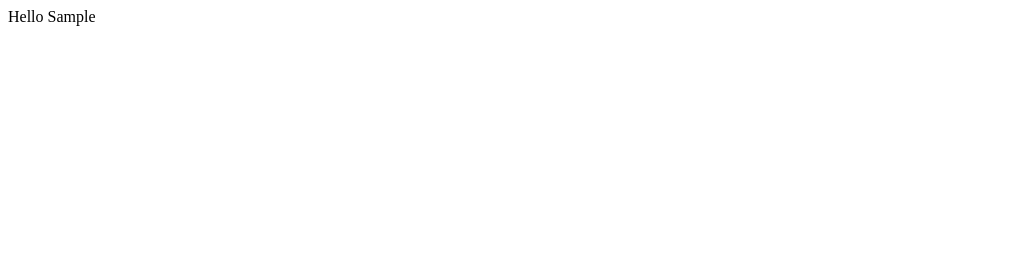
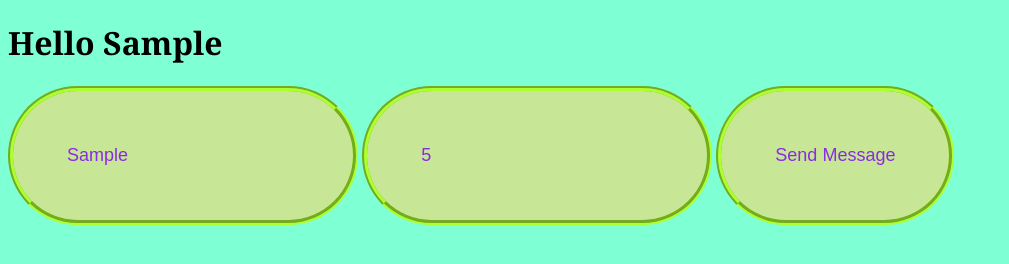
Before and after one commit to sumbul03/JavaScript-Problem-Solving-Practice, a plain HTML site: page JS Variables/DocumentObjectModel/index.html in a window 1280 px wide. Both pictures are taken after typing "Sample", "5" into the empty fields and a click on the button "Send Message". Shown: the whole page, without its empty margins (0-1009 px from the left). Drawn offline with Linux system fonts and the light colour scheme.

Commit message:
Updated script for keeping styling intact after submit button is clicked

```diff
--- a/JS Variables/DocumentObjectModel/app.js
+++ b/JS Variables/DocumentObjectModel/app.js
@@ -1,10 +1,12 @@
 function submit()
 {
-    let inputElement  = document.querySelector("input");
+    let inputElement  = document.querySelector("#name");
 
     let inputValue = inputElement.value
-    let heading = document.querySelector("h1").innerHTML;
+    let heading = document.querySelector("h1>span").innerHTML=inputValue;
 
-    document.write (heading + inputValue);
-    alert("The message has been sent on the given number");
+    // document.write (heading + inputValue);
+    alert("The message has been sent on the given number")
 }
+
+// let a = prompt("What is ur color?")
--- a/JS Variables/DocumentObjectModel/index.html
+++ b/JS Variables/DocumentObjectModel/index.html
@@ -12,7 +12,7 @@
 <body>
     <h1> Hello <span></span></h1>
 
-    <input type="text" placeholder="Enter your Name">
+    <input type="text" placeholder="Enter your Name" id="name">
     <input type="number" placeholder="Enter your number">
 
     <button onclick="submit()">Send Message</button>
```
